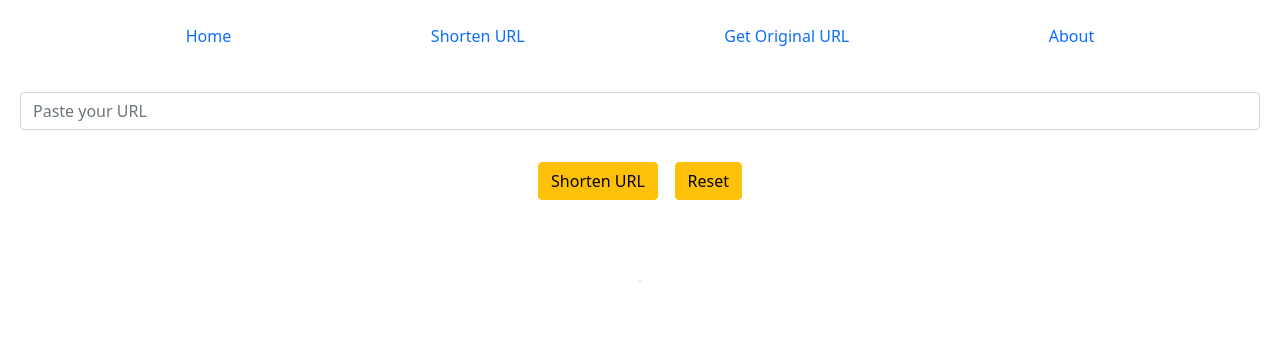
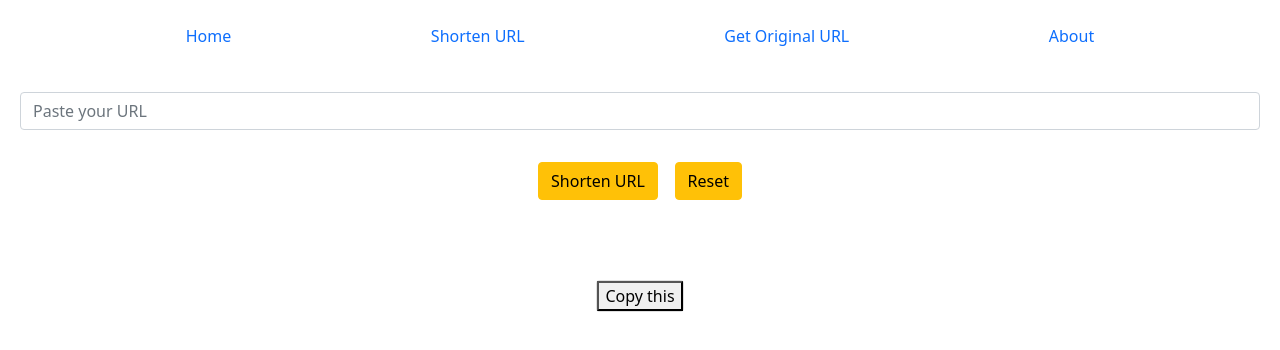
Before and after one commit to nishipalrana/url-shortner-angular, an Angular app: page /shortenUrl in a window 1280 px wide. Shown: the top 350 px of the page. Built offline with nearby package versions, Linux system fonts and the light colour scheme.

Commit message:
3 files modified

```diff
--- a/src/app/app.component.html
+++ b/src/app/app.component.html
@@ -1,7 +1,7 @@
 <div class="container">
   <ul class="nav nav-pills nav-fill">
     <li class="nav-item">
-      <a class="nav-link" aria-current="page" [routerLink]="['/home']">Home</a>
+      <a class="nav-link" aria-current="page" title="Home" [routerLink]="['/home']">Home</a>
     </li>
     <li class="nav-item">
       <a class="nav-link" [routerLink]="['/shortenUrl']"> Shorten URL</a>
--- a/src/app/shortenurl/shortenurl.component.html
+++ b/src/app/shortenurl/shortenurl.component.html
@@ -16,15 +16,13 @@
     </button>
   </div>
 
-  <div
-    *ngIf="!outputUrl && flag"
-    class="spinner-border text-warning m-5"
-    role="status"
-  ></div>
+  <div *ngIf="!outputUrl && flag" class="spinner-border text-warning m-5" role="status"></div>
 
   <div class="card">
     <div class="card-body" *ngIf="outputUrl">
       {{outputUrl}}
     </div>
+    <button (click)="onCopy()">Copy this</button>
   </div>
+
 </div>
--- a/src/app/shortenurl/shortenurl.component.ts
+++ b/src/app/shortenurl/shortenurl.component.ts
@@ -12,6 +12,13 @@ export class ShortenurlComponent {
   response: ResponseData;
   outputUrl: string;
   flag: boolean = false;
+
+  onCopy() {
+    navigator.clipboard
+      .writeText(this.outputUrl)
+      .then()
+      .catch(e => console.error(e));
+  }
 
   onReset() {
     this.userUrl = '';
```
